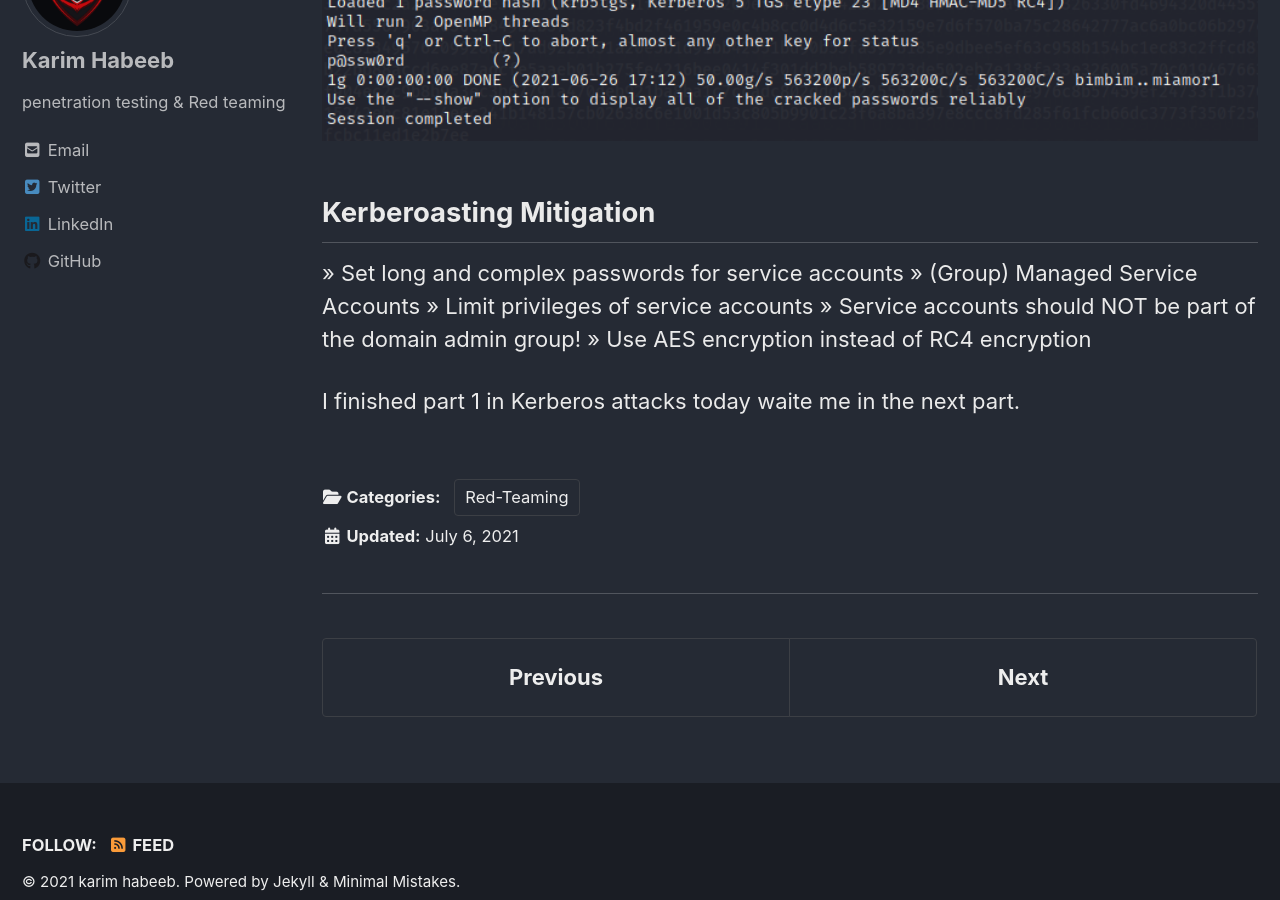
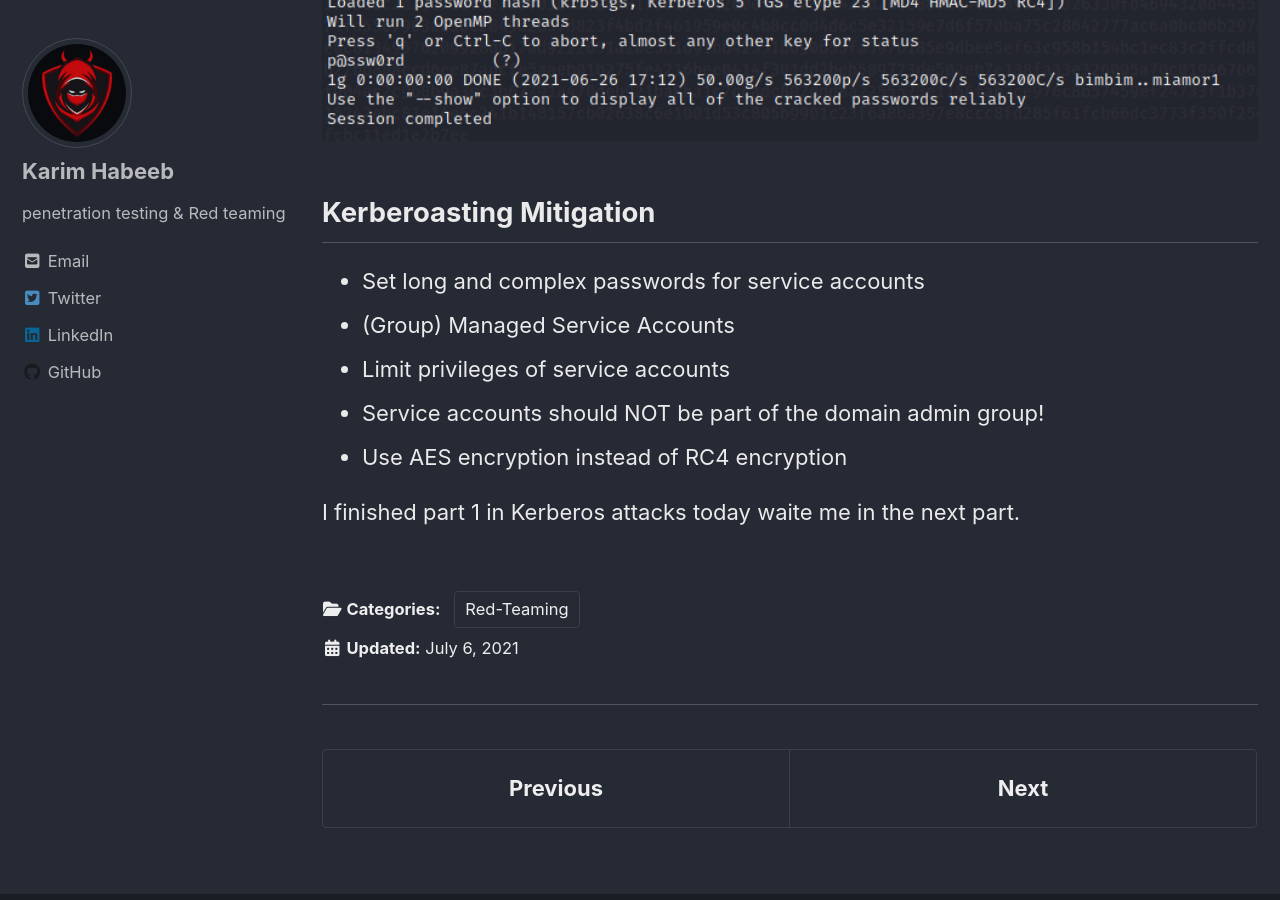
Before and after one commit to NoRed0x/NoRed0x.github.io, a Jekyll site: the page built from _posts/Red-Teaming/2021-07-6- Kerberos-Attacks-Kerbroasting.md, in a window 1280 px wide and 900 px high, scrolled down 11674 px. Built offline with Jekyll 4.4.1, drawn with Linux system fonts in a browser that asks for light colours; cached includes are drawn as plain includes; nearby versions of some CDN libraries.

```diff
--- a/_posts/Red-Teaming/2021-07-6- Kerberos-Attacks-Kerbroasting.md
+++ b/_posts/Red-Teaming/2021-07-6- Kerberos-Attacks-Kerbroasting.md
@@ -162,11 +162,11 @@ john --wordlist=/usr/share/wordlists/rockyou.txt tgs
 <img src="/img/kerberosting/john.PNG" alt="Getting-gz" width="1000" height="300">
 
 ## Kerberoasting Mitigation
-» Set long and complex passwords for service accounts
-» (Group) Managed Service Accounts
-» Limit privileges of service accounts
-» Service accounts should NOT be part of the domain admin group!
-» Use AES encryption instead of RC4 encryption
+* Set long and complex passwords for service accounts
+* (Group) Managed Service Accounts
+* Limit privileges of service accounts
+* Service accounts should NOT be part of the domain admin group!
+* Use AES encryption instead of RC4 encryption
 
 
 I finished part 1 in Kerberos attacks today waite me in the next part.
```
